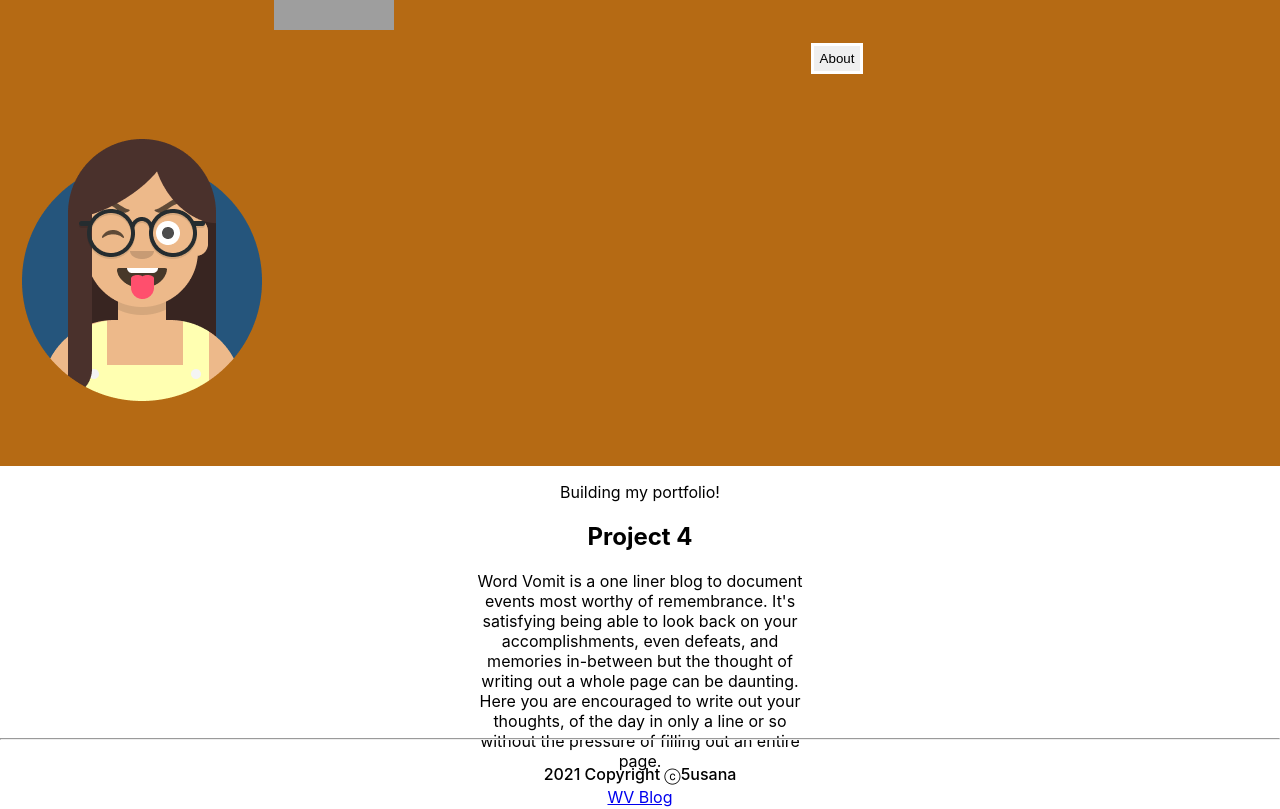
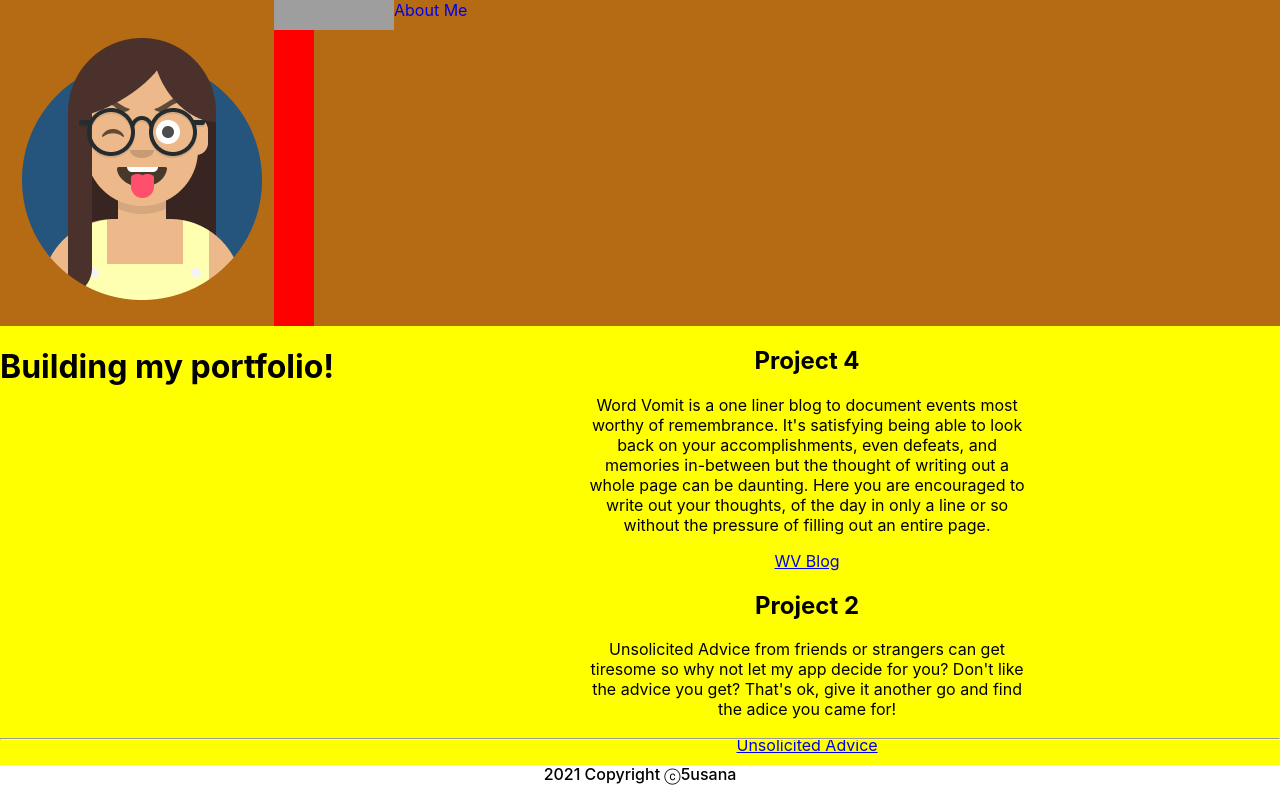
Before and after one commit to 5usana/portfolio, a React (Create React App) app: page / in a window 1280 px wide. Shown: the top 809 px of the page. Built offline with nearby package versions, Linux system fonts and the light colour scheme; grey boxes are pictures that could not be loaded.

Commit message:
tweaking layout, navbar has gap i need to close

```diff
--- a/src/components/AboutMe.js
+++ b/src/components/AboutMe.js
@@ -14,13 +14,13 @@ const Section = styled.section`
 `;
 
 const MyAvatar = styled.figure`
-	width: 280px;
+	width: 100px;
 	margin: 0 auto;
-	margin-bottom: 24px;
+	// margin-bottom: 24px;
 	text-align: center;
 
 	&.mobile {
-		width: 180px;
+		width: 80px;
 	}
 `;
 
--- a/src/components/Home.js
+++ b/src/components/Home.js
@@ -5,15 +5,11 @@ import styled from 'styled-components';
 import Projects from './Projects';
 
 const MainDiv = styled.div`
-    border-radius: 20px;
-    width: 350px;
-	margin: 0 auto;
-	margin-bottom: 10px;
+    display: flex;
+	flex-direction: row;
+	background-color: yellow;
+	flex-flow: row;
 	text-align: center;
-
-	&.mobile {
-		width: 180px;
-	}
 `;
 
 function Home(props) {
@@ -21,7 +17,7 @@ function Home(props) {
         <>
             <NavBar />
             <MainDiv>
-                <p>Building my portfolio!</p>
+                <h1>Building my portfolio!</h1>
                 <Projects />
             </MainDiv>
             <Footer />
--- a/src/components/NavBar.js
+++ b/src/components/NavBar.js
@@ -3,40 +3,23 @@ import { Link } from 'react-router-dom';
 import styled from 'styled-components';
 import susana from '../images/avatar-susana.png';
 
-const HomeNav = styled.nav`
-	margin: 0 auto;
-	padding: 16px 24px;
-	height: 200px;
-	font-size: 3rem;
-
-`;
-
 const NavContainer = styled.section`
 	display: flex;
 	flex-direction: row;
-	order: 1;
 	background-color: #b56a14;
 	flex-flow: row;
 `;
 
 const HeaderOne = styled.h1`
-	padding: 70px 0 0 0;
-	font-weight: 100;
-	font-size: 61px;
 	margin-left: 10px;
 	color: black;
 	text-decoration: none;
 `;
 
-const AboutButton = styled.button`
-	display:inline-block;
-	padding:0.35em .4em;
- 	border:0.29em solid #FFFFFF;
- 	order-radius:0.12em;
- 	transition: all 0.2s;
-`;
 const StyledLink = styled.a`
   color: red;
+  background-color: red;
+
 
 `;
 
@@ -49,19 +32,14 @@ function NavBar() {
 					<img src={susana} alt='susana avatar' />
 				</HeaderOne>
 			</Link>
+			<StyledLink href="https://twitter.com/Susana_debugs" target="blank"><img align="center" src="https://cdn.jsdelivr.net/npm/simple-icons@3.0.1/icons/twitter.svg" alt="Susana_debugs" height="30" width="40" style={{ color: '#23777d' }}/></StyledLink>
+			<a href="https://www.linkedin.com/in/susanacmartins/" target="blank"><img align="center" src="https://cdn.jsdelivr.net/npm/simple-icons@3.0.1/icons/linkedin.svg" alt="susanacmartins" height="30" width="40" /></a>
+ 			<a href="https://www.instagram.com/susanacodes/?hl=en" target="blank"><img align="center" src="https://cdn.jsdelivr.net/npm/simple-icons@3.0.1/icons/instagram.svg" alt="susanawashere" height="30" width="40" /></a>
 
-				<StyledLink href="https://twitter.com/Susana_debugs" target="blank"><img align="center" src="https://cdn.jsdelivr.net/npm/simple-icons@3.0.1/icons/twitter.svg" alt="Susana_debugs" height="30" width="40" style={{ color: '#23777d' }}/></StyledLink>
-				<a href="https://www.linkedin.com/in/susanacmartins/" target="blank"><img align="center" src="https://cdn.jsdelivr.net/npm/simple-icons@3.0.1/icons/linkedin.svg" alt="susanacmartins" height="30" width="40" /></a>
- 				<a href="https://www.instagram.com/susanacodes/?hl=en" target="blank"><img align="center" src="https://cdn.jsdelivr.net/npm/simple-icons@3.0.1/icons/instagram.svg" alt="susanawashere" height="30" width="40" /></a>
+			<Link style={{ textDecoration: 'none' }}  to='/about'>
+				About Me
+			</Link>
 
-
-			<HomeNav>
-				<Link to='/about'>
-					<AboutButton>
-						About
-					</AboutButton>
-				</Link>
-			</HomeNav>
 		</NavContainer>
     );
 }
--- a/src/components/Projects.js
+++ b/src/components/Projects.js
@@ -1,8 +1,21 @@
 import React from 'react';
+import styled from 'styled-components';
+
+const Main = styled.div`
+    border-radius: 20px;
+    width: 450px;
+	margin: 0 auto;
+	margin-bottom: 10px;
+	text-align: center;
+
+	&.mobile {
+		width: 180px;
+	}
+`;
 
 function Projects(props) {
     return (
-        <div>
+        <Main>
             <h2> Project 4 </h2>
             <p>Word Vomit is a one liner blog to document events most worthy of remembrance. It's satisfying being able to look back on your accomplishments, even defeats, and memories in-between but the thought of writing out a whole page can be daunting. Here you are encouraged to write out your thoughts, of the day in only a line or so without the pressure of filling out an entire page.</p>
             <a href='https://wvblog.herokuapp.com/' target='blank'>WV Blog </a>
@@ -12,7 +25,7 @@ function Projects(props) {
             <a href='https://unsolicited-advice.herokuapp.com/' target='blank'>Unsolicited Advice </a>
 
 
-        </div>
+        </Main>
     );
 }
 
```
